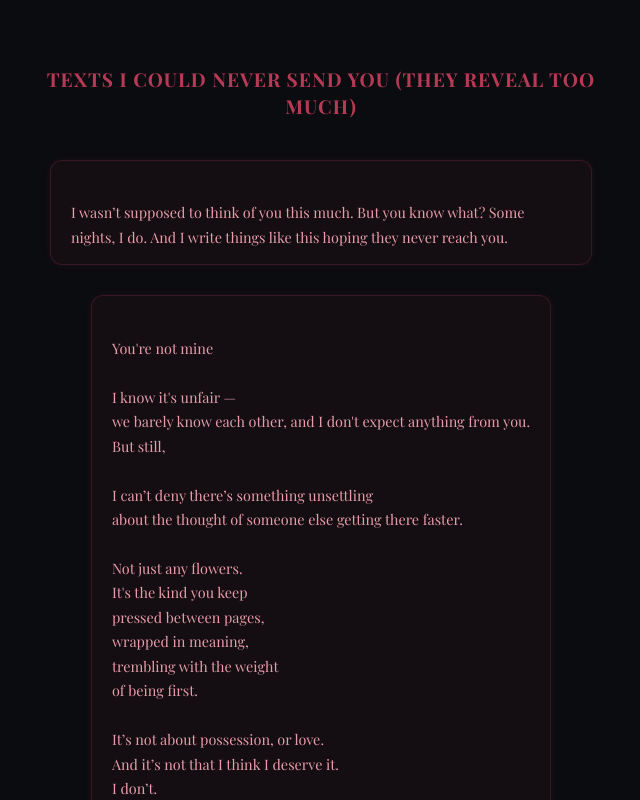
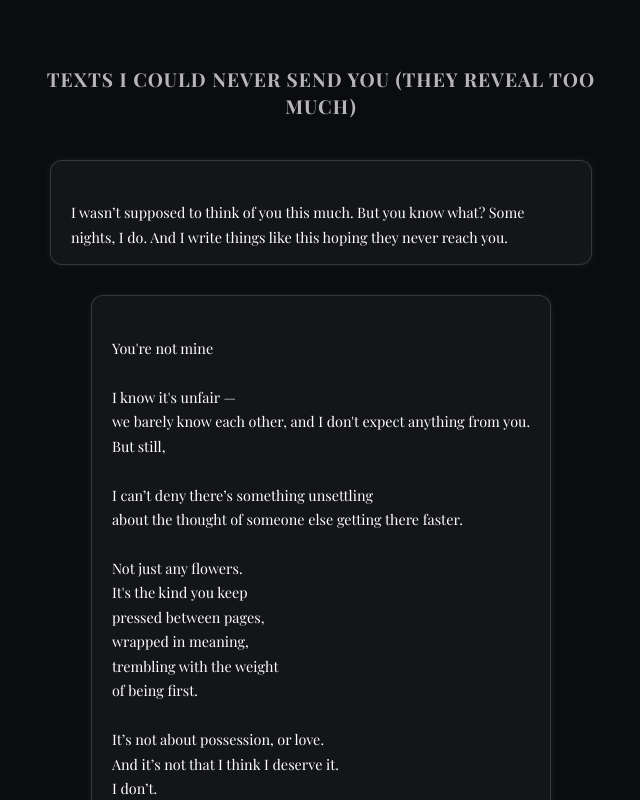
Before and after one commit to Revas00/felizcumple-gisselle, a plain HTML site: page deeper.html in a window 1280 px wide. Shown: the top 800 px of the page, without its empty margins (319-959 px from the left). Drawn offline with nearby package versions, Linux system fonts and the light colour scheme.

Commit message:
Update deeper.html

```diff
--- a/deeper.html
+++ b/deeper.html
@@ -10,7 +10,7 @@
       margin: 0;
       padding: 50px 20px 80px;
       background-color: #0b0c10;
-      color: #ff4c74;
+      color: #ffffff;
       font-family: 'Playfair Display', serif;
       display: flex;
       flex-direction: column;
@@ -35,12 +35,12 @@
       font-size: 0.9em;
       line-height: 1.7em;
       text-align: left;
-      background: rgba(255, 76, 116, 0.04);
+      background: rgba(255, 255, 255, 0.04);
       padding: 15px 20px;
       border-radius: 12px;
-      border: 1px solid rgba(255, 76, 116, 0.15);
-      box-shadow: 0 0 8px rgba(255, 76, 116, 0.07);
-      color: #e99ba9;
+      border: 1px solid rgba(255, 255, 255, 0.15);
+      box-shadow: 0 0 8px rgba(255, 255, 255, 0.07);
+      color: #ffffff;
       white-space: pre-line;
     }
 
```
